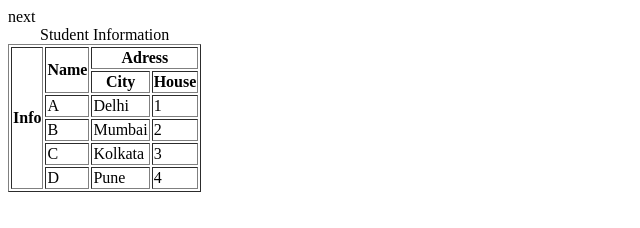
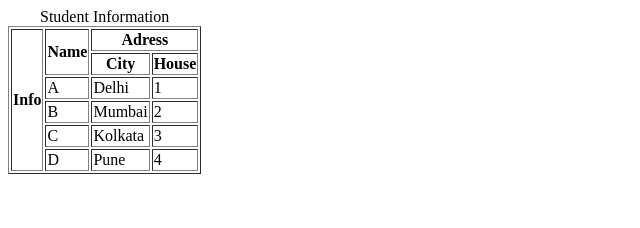
Before and after one commit to Prajwalbr77/Full-Stack-Journey, a plain HTML site: page studenttable.html in a window 1280 px wide. Shown: the whole page, without its empty margins (0-640 px from the left). Drawn offline with Linux system fonts and the light colour scheme.

Commit message:
Update studenttable.html

```diff
--- a/studenttable.html
+++ b/studenttable.html
@@ -42,7 +42,6 @@
     <td>Pune</td>
     <td>4</td>
 </tr>
-       <div>next</div>
 
 
     </table>
```
